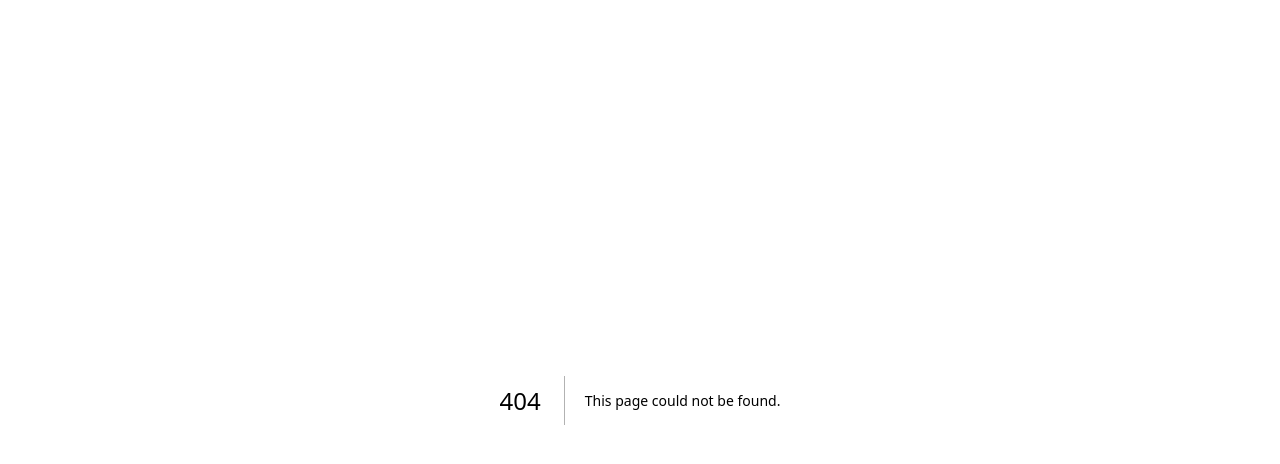
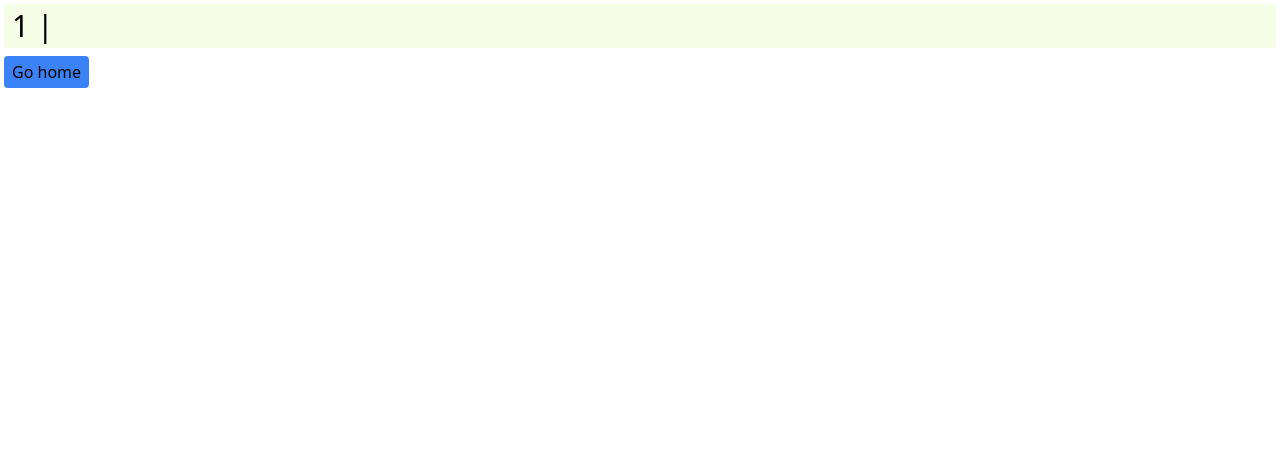
Before and after one commit to brenobele/course-property-pulse, a Next.js app: page /properties/1 in a window 1280 px wide. Before the commit this address had no page. Shown: the top 464 px of the page. Built offline with nearby package versions, Linux system fonts and the light colour scheme.

Commit message:
Adiciona página de propriedades

```diff
--- /dev/null
+++ b/app/properties/[id]/page.jsx
@@ -0,0 +1,20 @@
+'use client'
+
+import React from 'react'
+import { useRouter, useParams, useSearchParams } from 'next/navigation'
+
+const Property = () => {
+  const router = useRouter()
+  const seachParams = useSearchParams()
+  const { id } = useParams()
+  const name = seachParams.get('name')
+
+  return (
+    <div>
+      <h1 className="text-3xl bg-lime-50 rounded m-1 py-1 px-2">{id} | {name}</h1>
+      <button onClick={() => router.push('/')} className="bg-blue-500 p2 rounded m-1 py-1 px-2">Go home</button>
+      </div>
+  )
+}
+
+export default Property
--- /dev/null
+++ b/app/properties/add/page.jsx
@@ -0,0 +1,9 @@
+import React from 'react'
+
+const PropertyAddPage = () => {
+  return (
+    <div>PropertyAddPage</div>
+  )
+}
+
+export default PropertyAddPage
--- /dev/null
+++ b/app/properties/page.jsx
@@ -0,0 +1,13 @@
+import React from 'react'
+import Link from 'next/link'
+
+const PropertiesPage = () => {
+  return (
+    <div>
+      <h1 className='text-3xl'>Properties</h1>
+      <Link href="/">Home</Link>
+    </div>
+  )
+}
+
+export default PropertiesPage
```
